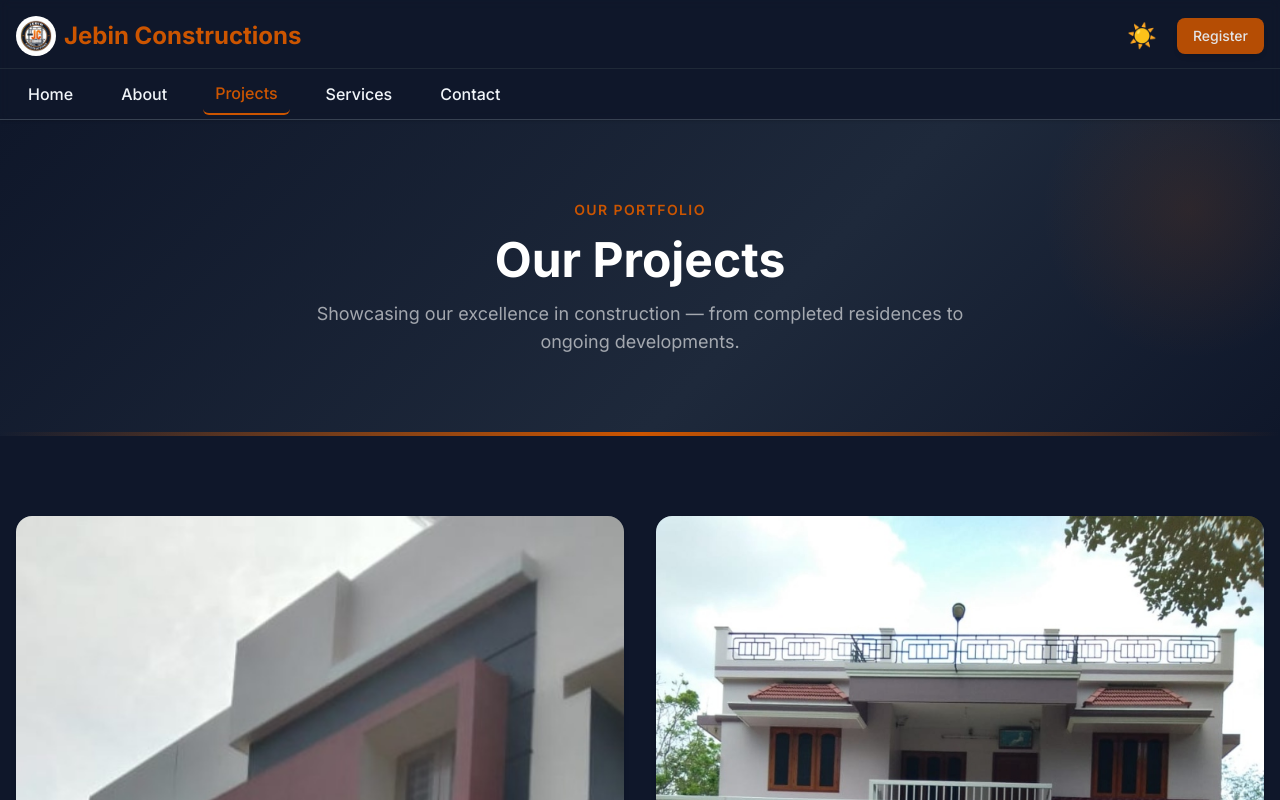
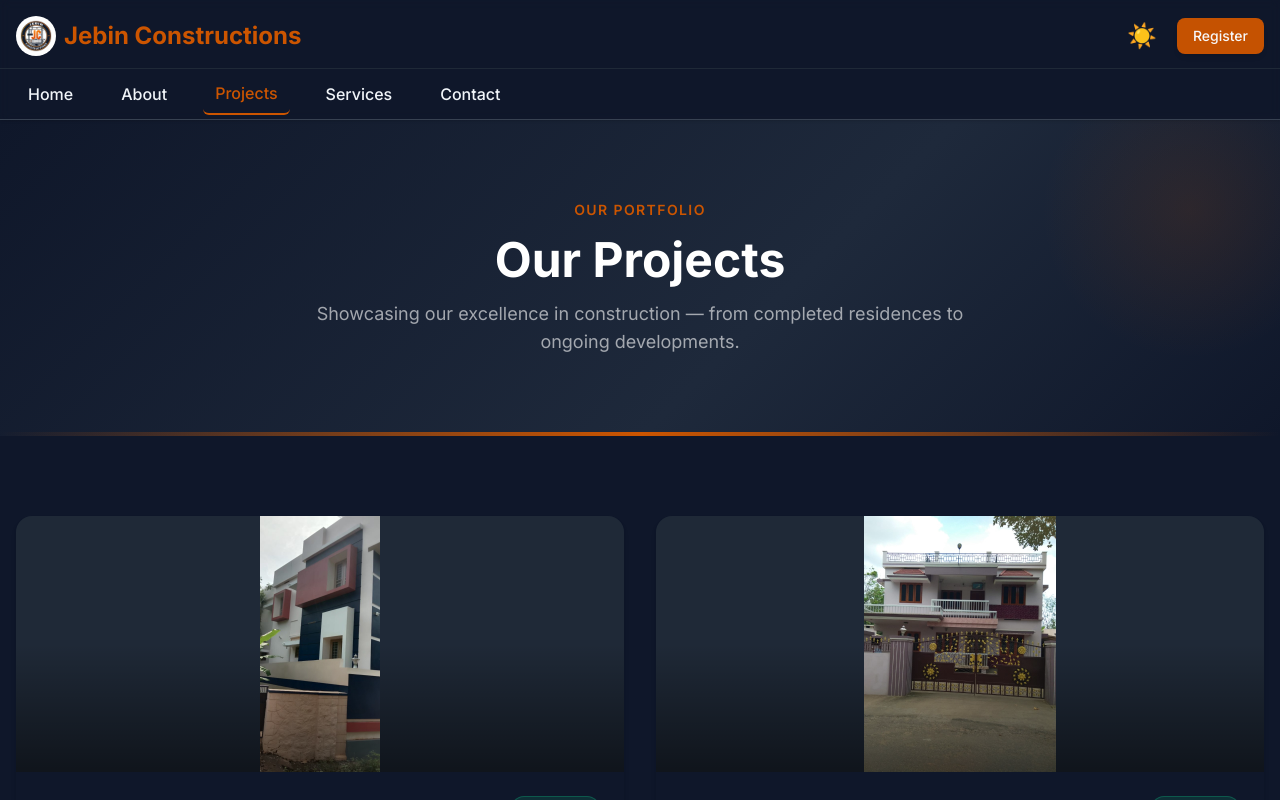
Before and after one commit to jeffybrailin/Jebin-Constructions, a Next.js app: page /projects in a window 1280 px wide. Shown: the top 800 px of the page. Built offline with nearby package versions, Linux system fonts and the light colour scheme.

Commit message:
fix: cap project image height to max-h-64 for smaller display

```diff
--- a/app/projects/page.tsx
+++ b/app/projects/page.tsx
@@ -74,7 +74,7 @@ export default function Projects() {
                                     alt={p.title}
                                     width={800}
                                     height={600}
-                                    className="w-full h-auto object-contain transition-transform duration-700 group-hover:scale-105"
+                                    className="w-full max-h-64 object-contain transition-transform duration-700 group-hover:scale-105"
                                 />
                                 <div className="absolute inset-0 bg-gradient-to-t from-black/50 via-transparent to-transparent" />
                                 {/* Overlay location on hover */}
```
